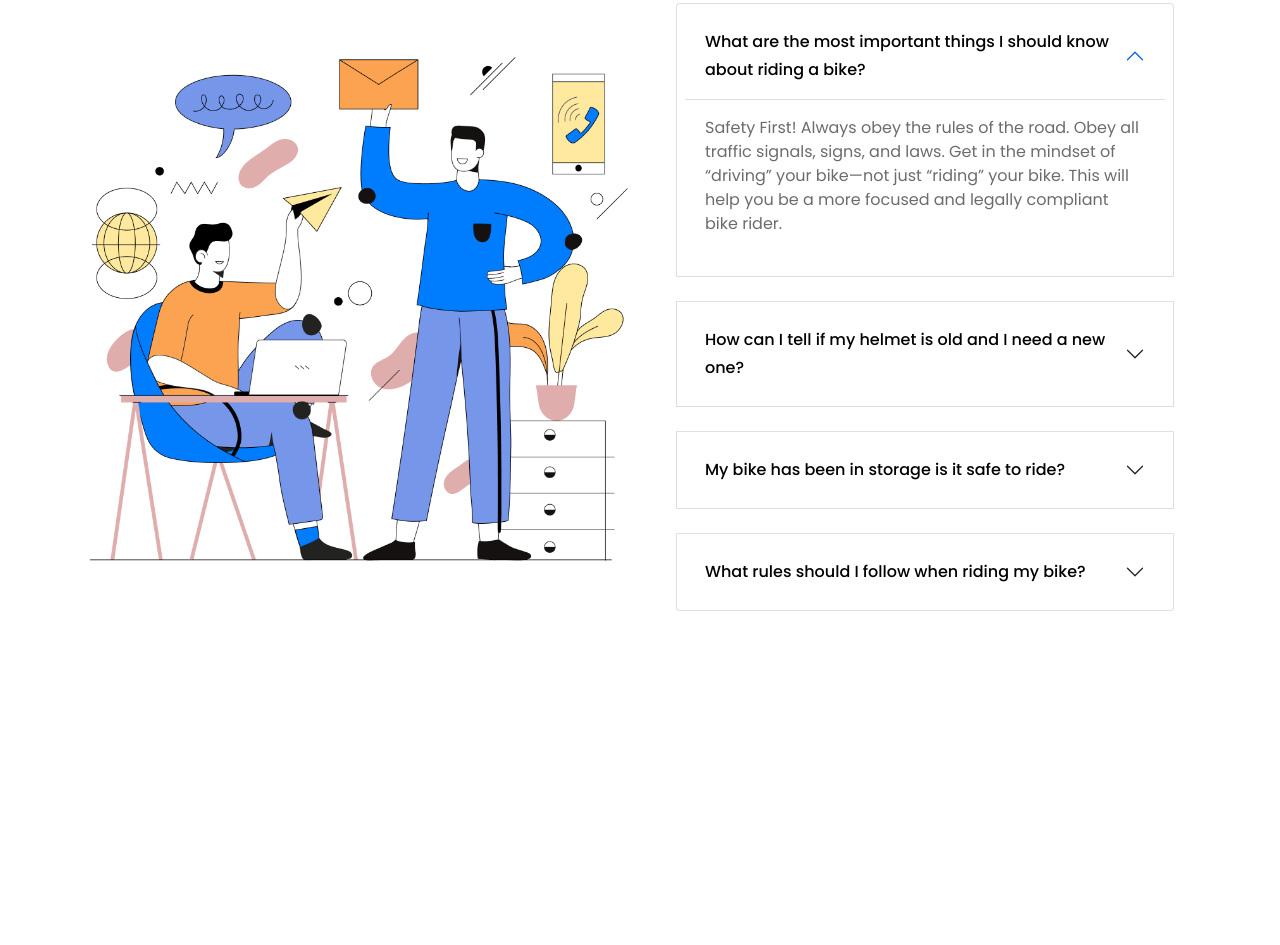
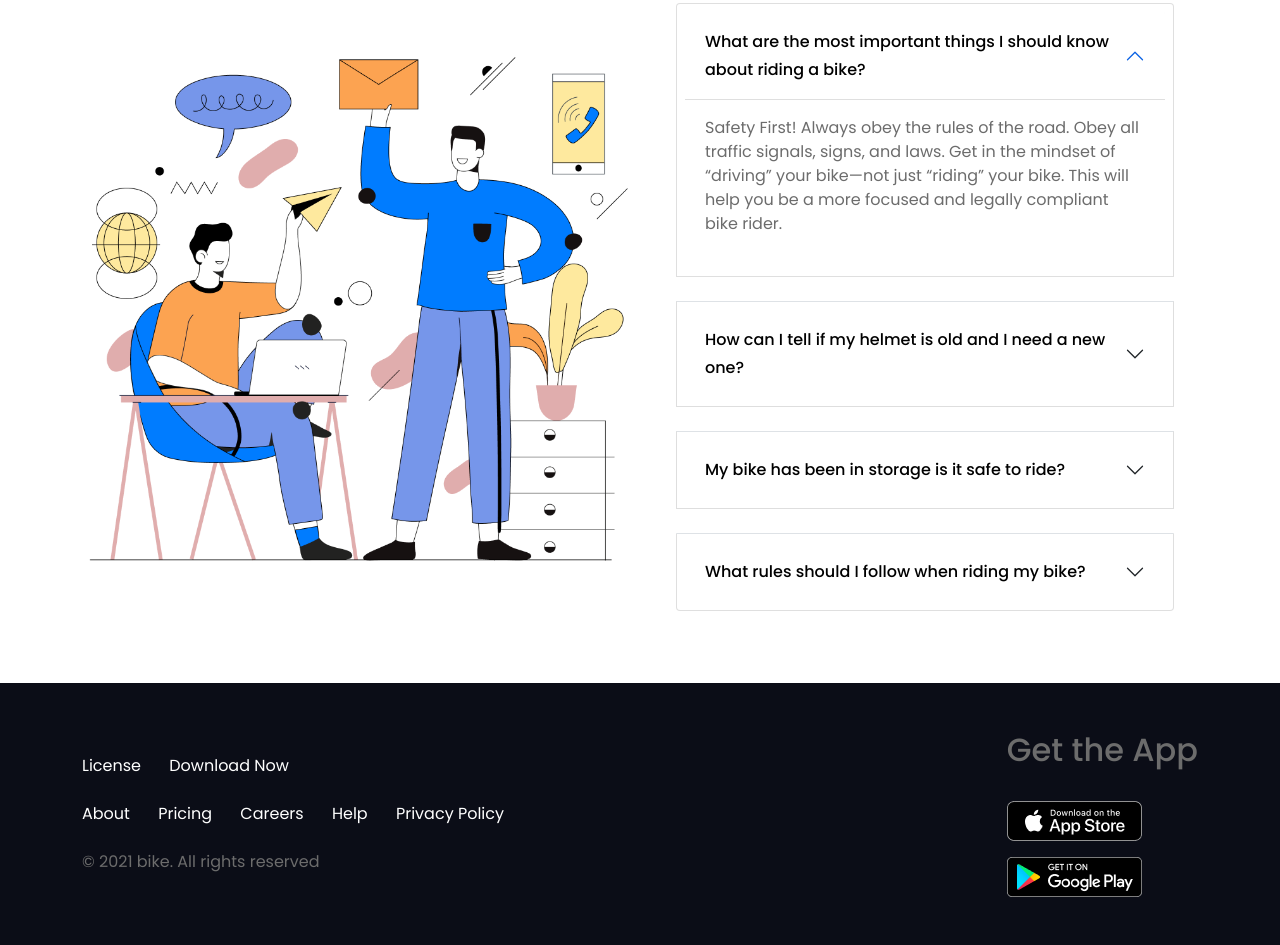
Before and after one commit to tahuruzzoha-tuhin/honda-cbr, a plain HTML site: page index.html in a window 1280 px wide. Shown: the part 3102-4047 px from the top of the page. Before the commit the page ends 3785 px from the top, so only its background shows below. Drawn offline with nearby package versions, Linux system fonts and the light colour scheme.

Commit message:
Footer Section added

```diff
--- a/index.html
+++ b/index.html
@@ -354,6 +354,35 @@
             </section>
 
     </main>
+    <footer class="cbr-bg-turnary py-5">
+        <div class="container">
+            <div class="d-md-flex justify-content-between align-items-center">
+                <div>
+                    <div>
+                        <a class="text-decoration-none text-white me-4" href="#">License</a>
+                        <a class="text-decoration-none text-white" href="#">Download Now</a>
+                    </div>
+                    <br>
+                    <div>
+                        <a class="text-decoration-none text-white me-4" href="#">About</a>
+                        <a class="text-decoration-none text-white me-4" href="#">Pricing</a>
+                        <a class="text-decoration-none text-white me-4" href="#">Careers</a>
+                        <a class="text-decoration-none text-white me-4" href="#">Help</a>
+                        <a class="text-decoration-none text-white" href="#">Privacy Policy</a>
+                    </div>
+                    <br>
+                    <div class="cbr-text-secondary">
+                        &copy; 2021 bike. All rights reserved
+                    </div>
+                </div>
+                <div>
+                    <h2 class="cbr-text-secondary pb-4">Get the App</h2>
+                    <a  href="#"><img class="mb-3" src="images/app-store.png" alt=""></a> <br>
+                    <a href="#"><img src="images/play-store.png" alt=""></a>
+                </div>
+            </div>
+        </div>
+    </footer>
 
 
 
```
Also changed, not shown: images/app-store.png (added), images/play-store.png (added).
